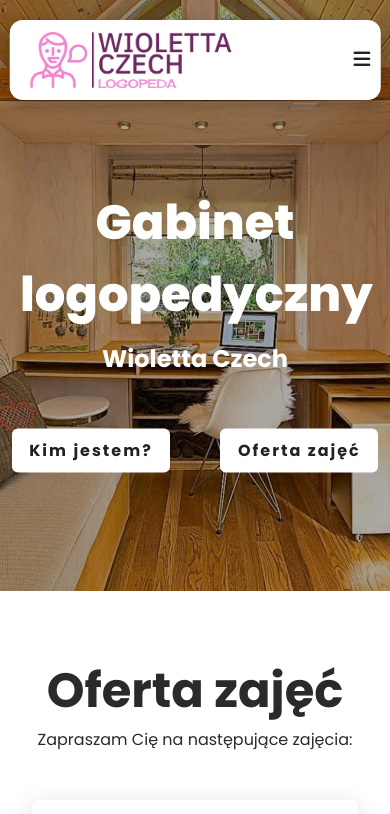
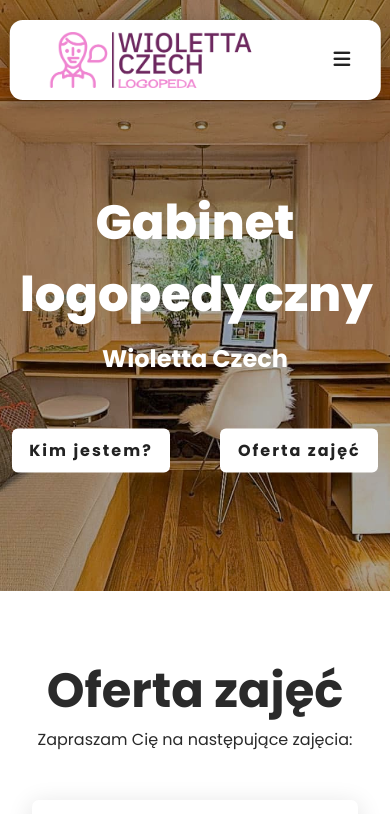
Before and after one commit to BartCzech/Logopeda, a React (Vite) app: page / in a window 390 px wide. Shown: the top 814 px of the page. Built offline with nearby package versions, Linux system fonts and the light colour scheme.

Commit message:
reverted padding navbar

```diff
--- a/src/components/Navbar.css
+++ b/src/components/Navbar.css
@@ -53,7 +53,6 @@
 
 @media screen and (max-width: 850px) {
   .NavbarItems {
-    padding: 0 10px;
     z-index: 99;
   }
   .nav-menu {
```
